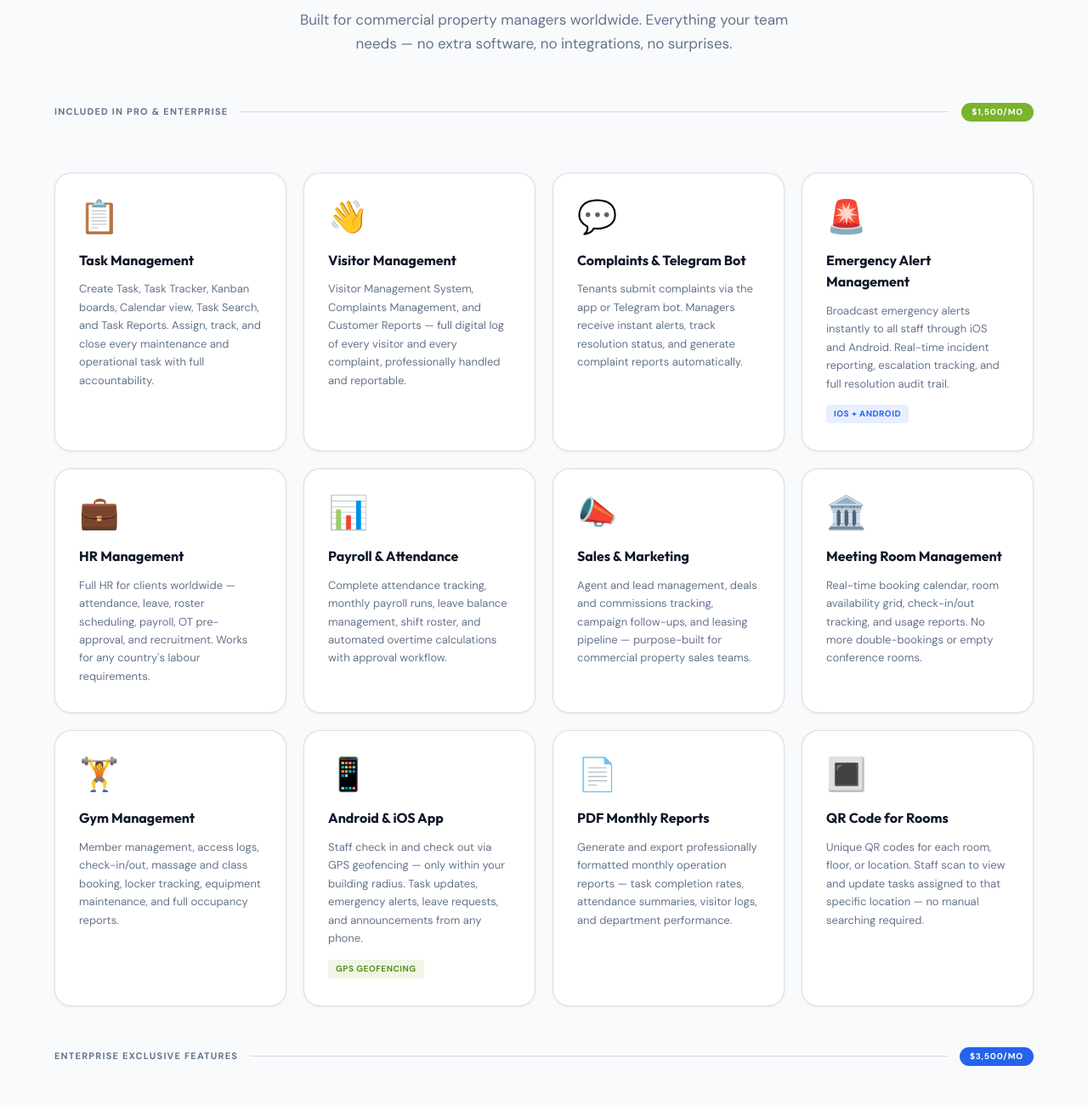
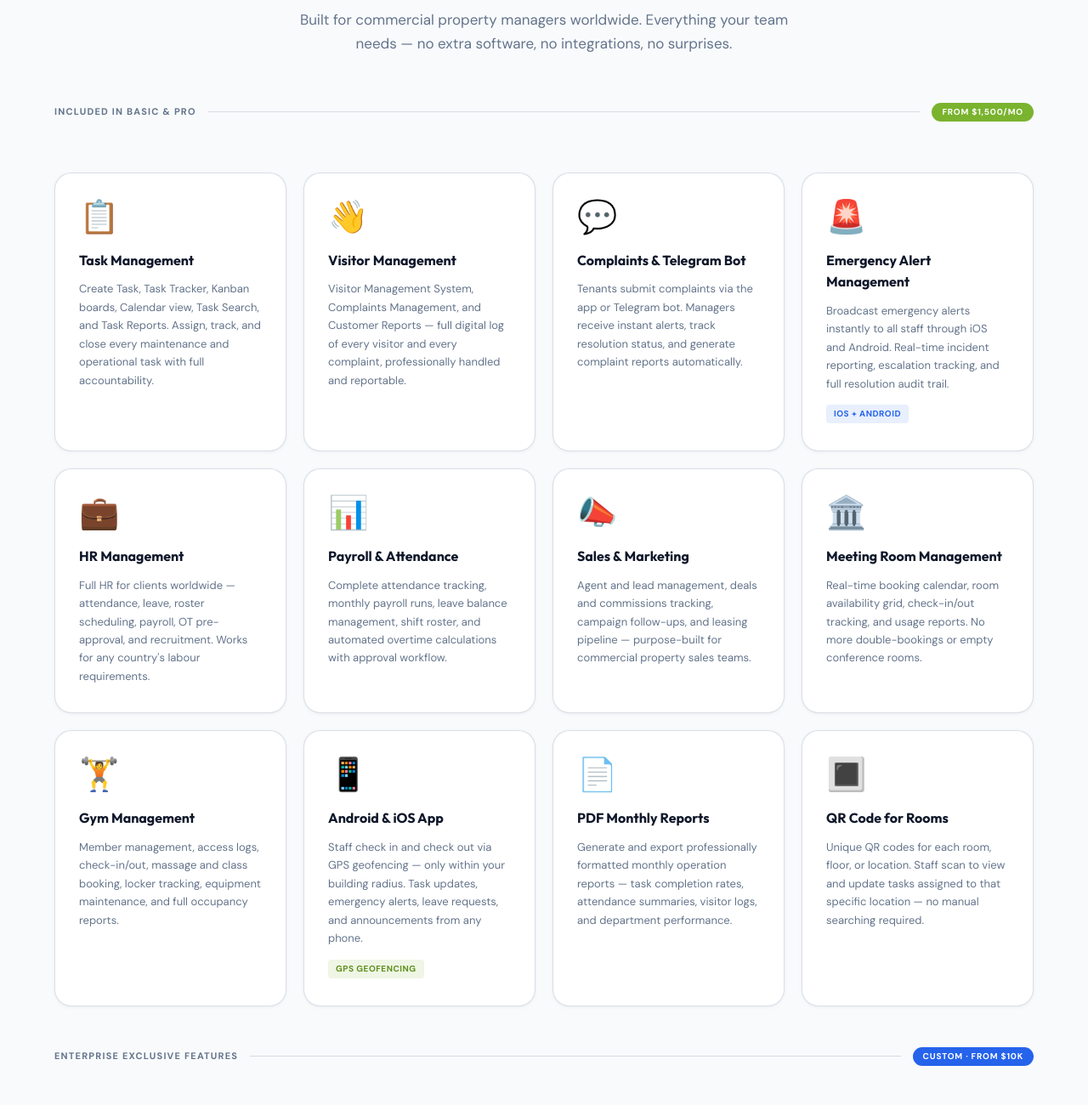
Before and after one commit to comercialtech/marketing, a website: page index.html in a window 1280 px wide. Shown: the part 1340-2640 px from the top of the page at 85% size. Drawn offline with Linux system fonts and the light colour scheme.

Commit message:
Update index.html

```diff
--- a/index.html
+++ b/index.html
@@ -510,9 +510,9 @@ footer{background:#f1f5f9;border-top:1px solid var(--border);padding:60px 5% 28p
     </div>
     <!-- PRO modules label -->
     <div class="fade-up" style="margin-top:56px;margin-bottom:20px;display:flex;align-items:center;gap:14px;">
-      <span style="font-size:11px;font-weight:700;text-transform:uppercase;letter-spacing:1.2px;color:var(--muted);">Included in Pro &amp; Enterprise</span>
+      <span style="font-size:11px;font-weight:700;text-transform:uppercase;letter-spacing:1.2px;color:var(--muted);">Included in Basic &amp; Pro</span>
       <div style="flex:1;height:1px;background:var(--border);"></div>
-      <span style="background:var(--green);color:#fff;font-size:10px;font-weight:800;letter-spacing:.8px;text-transform:uppercase;padding:3px 12px;border-radius:20px;">$1,500/mo</span>
+      <span style="background:var(--green);color:#fff;font-size:10px;font-weight:800;letter-spacing:.8px;text-transform:uppercase;padding:3px 12px;border-radius:20px;">From $1,500/mo</span>
     </div>
 
     <div class="feat-grid">
@@ -597,7 +597,7 @@ footer{background:#f1f5f9;border-top:1px solid var(--border);padding:60px 5% 28p
     <div class="fade-up" style="margin-top:48px;margin-bottom:20px;display:flex;align-items:center;gap:14px;">
       <span style="font-size:11px;font-weight:700;text-transform:uppercase;letter-spacing:1.2px;color:var(--muted);">Enterprise Exclusive Features</span>
       <div style="flex:1;height:1px;background:var(--border);"></div>
-      <span style="background:var(--blue);color:#fff;font-size:10px;font-weight:800;letter-spacing:.8px;text-transform:uppercase;padding:3px 12px;border-radius:20px;">$3,500/mo</span>
+      <span style="background:var(--blue);color:#fff;font-size:10px;font-weight:800;letter-spacing:.8px;text-transform:uppercase;padding:3px 12px;border-radius:20px;">Custom · From $10k</span>
     </div>
 
     <div class="feat-grid feat-grid-ent">
@@ -659,7 +659,7 @@ footer{background:#f1f5f9;border-top:1px solid var(--border);padding:60px 5% 28p
       <div>
         <div class="pro-list-title">
           <span>Pro Features Included</span>
-          <span class="badge">$1,500/mo</span>
+          <span class="badge">From $1,500/mo</span>
         </div>
         <div class="pro-list">
           <div class="pro-item"><span class="pro-item-em">📋</span><span class="pro-item-text">Task Management</span></div>
@@ -681,7 +681,7 @@ footer{background:#f1f5f9;border-top:1px solid var(--border);padding:60px 5% 28p
       <div>
         <div class="comp-title">
           <span>Enterprise Compliance Engine</span>
-          <span class="badge" style="background:var(--blue);">$3,500/mo</span>
+          <span class="badge" style="background:var(--blue);">Custom · From $10k</span>
         </div>
         <div class="comp-blocks">
 
@@ -770,7 +770,7 @@ footer{background:#f1f5f9;border-top:1px solid var(--border);padding:60px 5% 28p
         <tbody>
           <tr class="ct-row">
             <td class="feat">Monthly Price</td>
-            <td class="hl">$1,500</td>
+            <td class="hl">From $1,500</td>
             <td class="no">$1,650+</td>
             <td class="no">$1,300+</td>
             <td class="no">$1,400+</td>
```
